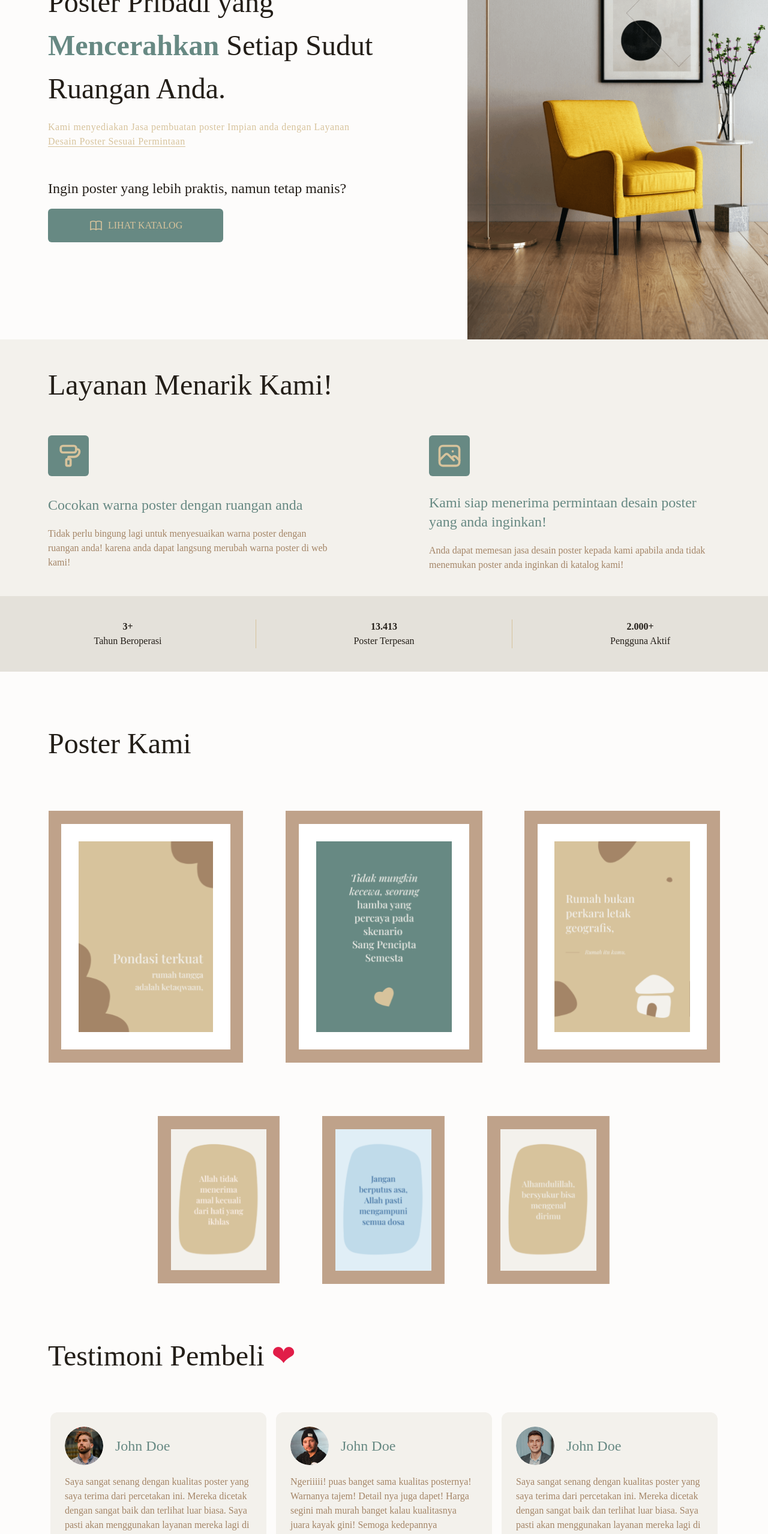
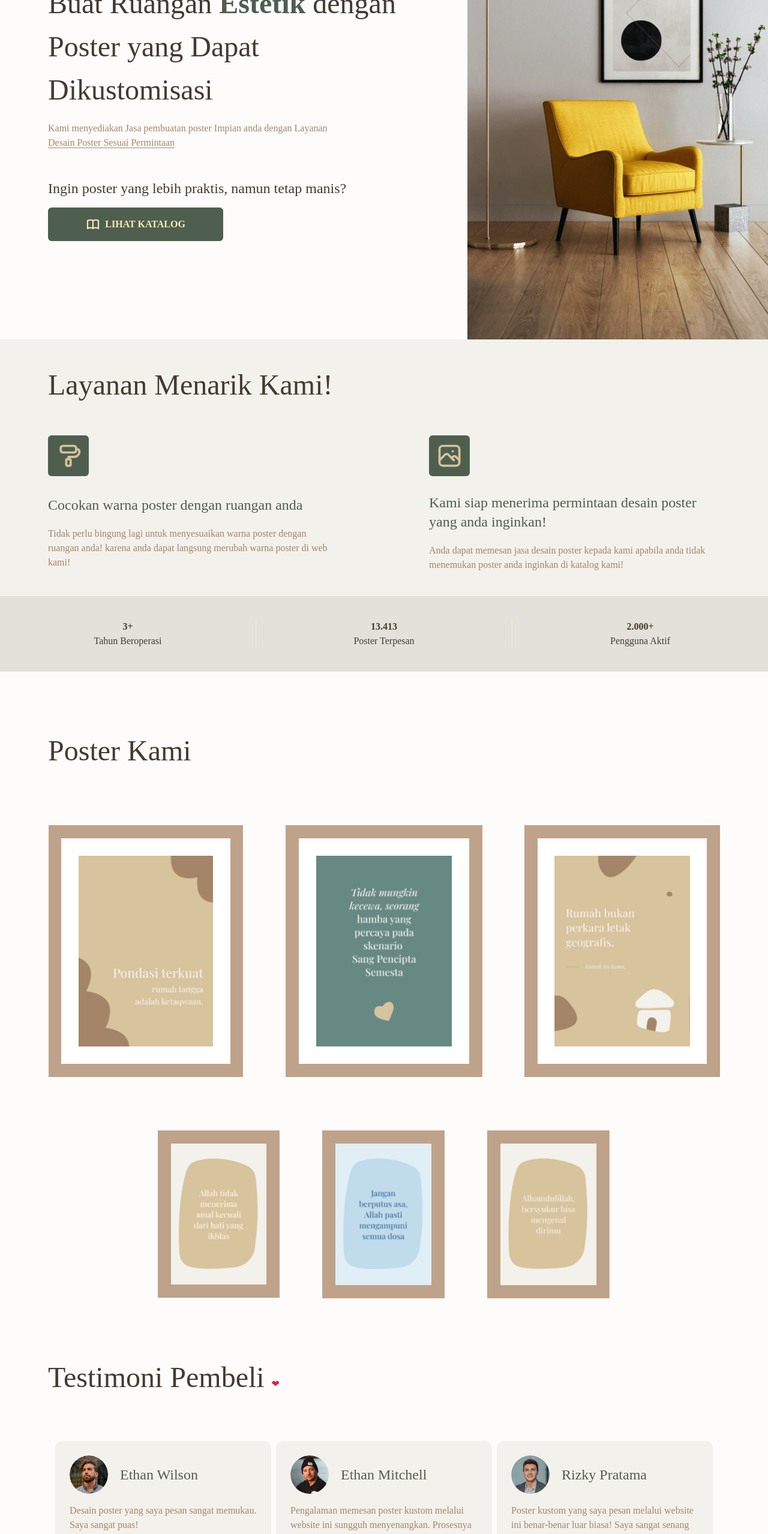
Before and after one commit to ahmadhilmandani/Poster-Palette, a React (Vite) app in the folder frontend/: page / in a window 1280 px wide. Shown: the part 234-2792 px from the top of the page at 60% size. Built offline with nearby package versions, Linux system fonts and the light colour scheme.

Commit message:
UPDATE default classname

```diff
--- a/frontend/src/components/footer/footer.jsx
+++ b/frontend/src/components/footer/footer.jsx
@@ -21,13 +21,13 @@ export default function Footer() {
           </div>
         </div>
         <div className="max-w-[300px] w-full">
-          <h2 className="text-4xl text-white lg:mt-0 mt-20">Alamat</h2>
+          <h1 className=" text-white lg:mt-0 mt-20">Alamat</h1>
           <p className="text-white mt-[40px] text-[20px]">
             Jl. Kejora No. 1 Perumahan Satelit Desa Pabian Kabupaten Sumenep Provinsi Jawa Timur
           </p>
         </div>
         <div>
-          <h2 className="text-4xl text-white lg:mt-0 mt-20">Layanan</h2>
+          <h1 className=" text-white lg:mt-0 mt-20">Layanan</h1>
           <div className="flex gap-3 mt-[40px]">
             <IconChevronRight color="white" />
             <Link to={'/1'} className="text-white border-white">Katalog Poster Kami</Link>
@@ -37,7 +37,7 @@ export default function Footer() {
             <Link to={'/1'} className="text-white border-white">Pesan Desain poster</Link>
           </div>
           <div className="mt-20">
-            <h2 className="text-4xl text-white">Kontak</h2>
+            <h1 className=" text-white">Kontak</h1>
             <Link to={'mailto:ahmadhilmanlagi@gmail.com'} className="text-white border-white mt-[40px] block">ahmadhilmanlagi@gmail.com</Link>
           </div>
         </div>
--- a/frontend/src/index.css
+++ b/frontend/src/index.css
@@ -6,9 +6,28 @@
   @import url("https://fonts.googleapis.com/css2?family=Playfair+Display:wght@400;500;600;700&display=swap");
   * {
     font-family: "Playfair Display", serif;
-    @apply text-brown-500
+    @apply text-brown-500 leading-[150%];
   }
-  a{
-    @apply border-b-0 hover:border-b border-brown-500
+  :not(h1,h2,h3,h4,h5,h6){
+    @apply text-sm lg:text-base lg:leading-[150%] leading-[150%];
+  }
+  a {
+    @apply border-b-0 hover:border-b border-brown-500;
+  }
+  h1,h2,h3,h4,h5,h6{
+    @apply tracking-[100%] font-medium
+  }
+  h1 {
+    @apply lg:text-5xl text-3xl lg:leading-[150%] lg:tracking-[2%];
+  }
+  h2 {
+    @apply text-2xl;
+  }
+
+  .button {
+    @apply bg-emerald-950 text-brown-300 font-semibold rounded-md hover:opacity-90 flex justify-center items-center gap-2;
+  }
+  .active-link{
+    @apply bg-brown-200 px-3 py-1 rounded-full font-black;
   }
 }
--- a/frontend/src/pages/Home/components/clientTestimoniSection/clientTestimoniSection.jsx
+++ b/frontend/src/pages/Home/components/clientTestimoniSection/clientTestimoniSection.jsx
@@ -12,36 +12,36 @@ import avatar8 from "../../../../assets/testimoni-card/avatar-8.png"
 export default function ClientTestimoniSection() {
   return (
     <section className="xl:px-20 lg:px-10 px-3 mt-24">
-      <h1 className="text-5xl">Testimoni Pembeli <span className="text-rose-600">❤</span></h1>
-      <div className="flex flex-wrap justify-center gap-4 mt-[54px]">
+      <h1>Testimoni Pembeli <span className="text-rose-600">❤</span></h1>
+      <div className="flex flex-wrap justify-center lg:gap-2 gap-4 mt-[54px]">
         <div>
-          <TestimoniCard avatar={avatar1} avatarName={'John Doe'}>
-            Saya sangat senang dengan kualitas poster yang saya terima dari percetakan ini. Mereka dicetak dengan sangat baik dan terlihat luar biasa. Saya pasti akan menggunakan layanan mereka lagi di masa depan.
+          <TestimoniCard avatar={avatar1} avatarName={'Ethan Wilson'}>
+            Desain poster yang saya pesan sangat memukau. Saya sangat puas!
           </TestimoniCard>
-          <TestimoniCard avatar={avatar2} avatarName={'John Doe'}>
-            Ngeriiiii! puas banget sama kualitas posternya! Warnanya tajem! Detail nya juga dapet! Harga segini mah murah banget kalau kualitasnya juara kayak gini! Semoga kedepannya kualitasnya tetap bagus kayak gini bahkan kalau bisa meningkat, tapi jangan harganya yaaa yang meningkat, kalau bisa turun wkwkwkwk. Recomended banget pokoknya!
+          <TestimoniCard avatar={avatar2} avatarName={'Daniel Roberts'}>
+            Poster kustom yang saya pesan melalui website ini melebihi harapan saya. Tim desain sangat mengerti kebutuhan saya dan berhasil menciptakan desain yang benar-benar mencerminkan minat dan gaya saya.
           </TestimoniCard>
           <TestimoniCard avatar={avatar3} avatarName={'John Doe'}>
             Saya sangat senang dengan poster yang saya pesan dari percetakan ini. Mereka terlihat sangat bagus di dinding saya
           </TestimoniCard>
         </div>
         <div>
-          <TestimoniCard avatar={avatar4} avatarName={'John Doe'}>
-            Ngeriiiii! puas banget sama kualitas posternya! Warnanya tajem! Detail nya juga dapet! Harga segini mah murah banget kalau kualitasnya juara kayak gini! Semoga kedepannya kualitasnya tetap bagus kayak gini bahkan kalau bisa meningkat, tapi jangan harganya yaaa yang meningkat, kalau bisa turun wkwkwkwk. Recomended banget pokoknya!
+          <TestimoniCard avatar={avatar4} avatarName={'Ethan Mitchell'}>
+            Pengalaman memesan poster kustom melalui website ini sungguh menyenangkan. Prosesnya mudah dan cepat, dan tim desain sangat responsif terhadap kebutuhan dan preferensi saya. Hasil akhirnya benar-benar memukau! Saya pasti akan merekomendasikan kepada teman-teman saya.
           </TestimoniCard>
-          <TestimoniCard avatar={avatar5} avatarName={'John Doe'}>
+          <TestimoniCard avatar={avatar5} avatarName={'James Parker'}>
             Posternya bagus banget pak parah. Aku kustom warna poster yang tentang Kamu itu rumah jadi warna Biru muda gitu, dan hasilnya cakeppp sama persis sama yang aku request.
           </TestimoniCard>
-          <TestimoniCard avatar={avatar6} avatarName={'John Doe'}>
+          <TestimoniCard avatar={avatar6} avatarName={'Daniel Mitchell'}>
             Ngeriiiii! puas banget sama kualitas posternya! Warnanya tajem! Detail nya juga dapet! Harga segini mah murah banget kalau kualitasnya juara kayak gini! Semoga kedepannya kualitasnya tetap bagus kayak gini bahkan kalau bisa meningkat, tapi jangan harganya yaaa yang meningkat, kalau bisa turun wkwkwkwk. Recomended banget pokoknya!
           </TestimoniCard>
         </div>
         <div>
-          <TestimoniCard avatar={avatar7} avatarName={'John Doe'}>
-            Saya sangat senang dengan kualitas poster yang saya terima dari percetakan ini. Mereka dicetak dengan sangat baik dan terlihat luar biasa. Saya pasti akan menggunakan layanan mereka lagi di masa depan.
+          <TestimoniCard avatar={avatar7} avatarName={'Rizky Pratama'}>
+            Poster kustom yang saya pesan melalui website ini benar-benar luar biasa! Saya sangat senang dengan desainnya yang menggambarkan minat saya dengan sempurna. Prosesnya sangat mudah dan hasil akhirnya mengagumkan. Terima kasih kepada tim yang sangat profesional
           </TestimoniCard>
-          <TestimoniCard avatar={avatar8} avatarName={'John Doe'}>
-            Saya sangat senang dengan kualitas poster yang saya terima dari percetakan ini. Mereka dicetak dengan sangat baik dan terlihat luar biasa. Saya pasti akan menggunakan layanan mereka lagi di masa depan.
+          <TestimoniCard avatar={avatar8} avatarName={'Budi Santoso'}>
+            Poster yang saya dapatkan melampaui harapan saya. Terima kasih atas layanan yang bagus!
           </TestimoniCard>
         </div>
       </div>
--- a/frontend/src/pages/Home/components/clientTestimoniSection/components/testimoniCard.jsx
+++ b/frontend/src/pages/Home/components/clientTestimoniSection/components/testimoniCard.jsx
@@ -5,7 +5,7 @@ export default function TestimoniCard({ children, avatar, avatarName }) {
     <div className="bg-brown-100 max-w-[360px] px-[24px] py-[24px] rounded-xl mt-4">
       <div className="flex gap-x-5 items-center">
         <img src={avatar} alt="" className="w-16 aspect-square rounded-full" />
-        <h2 className="text-2xl text-emerald-950">{avatarName}</h2>
+        <h2 className="text-emerald-950">{avatarName}</h2>
       </div>
       <p className="text-brown-400 mt-4">
         {children}
--- a/frontend/src/pages/Home/components/landingSection/landingSection.jsx
+++ b/frontend/src/pages/Home/components/landingSection/landingSection.jsx
@@ -6,13 +6,13 @@ import headerImg from '../../../../assets/hero-img.png'
 export default function LandingSection() {
   return (
     <section className='lg:flex justify-between items-center w-full lg:h-screen min-h-screen'>
-      <div className='xl:pl-20 lg:px-10 px-3 lg:mt-10 mt-32 lg:text-left text-center'>
-        <h1 className='lg:text-5xl text-3xl lg:leading-[150%] leading-[150%]'>Poster Pribadi yang <span className='text-emerald-950 font-bold'>Mencerahkan</span> Setiap Sudut Ruangan Anda.</h1>
-        <p className='max-w-[555px] leading-[150%] mt-4 tracking-[0.5691px] text-brown-300 mx-auto lg:mx-0'>Kami menyediakan Jasa pembuatan poster Impian anda  dengan Layanan <Link className='border-b border-brown-300'>Desain Poster Sesuai Permintaan</Link></p>
-        <h2 className='text-2xl leading-[150%] mt-12'>Ingin poster yang lebih praktis, namun tetap manis? </h2>
-        <Link to={'/1'} className='hover:border-b-0 hover:opacity-90 flex justify-center items-center gap-2 max-w-[292.21px] max-h-[65px] w-full mt-4 py-4 bg-emerald-950 font-medium rounded-md lg:mx-0 mx-auto'>
-          <IconBook stroke={1.6} color='#D7C39C' />
-          <span className='text-brown-300'>LIHAT KATALOG</span>
+      <div className='px-3 xl:px-20 lg:px-10 lg:mt-10 mt-32 lg:text-left text-center'>
+        <h1>Buat Ruangan <span className='text-emerald-950 font-bold lg:text-5xl text-3xl'>Estetik</span> dengan Poster yang Dapat Dikustomisasi</h1>
+        <p className='max-w-[500px] lg:mt-4 mt-8 text-brown-400 mx-auto lg:mx-0'>Kami menyediakan Jasa pembuatan poster Impian anda  dengan Layanan <Link className='border-b border-brown-400'>Desain Poster Sesuai Permintaan</Link></p>
+        <h2 className='mt-12'>Ingin poster yang lebih praktis, namun tetap manis? </h2>
+        <Link to={'/1'} className='button hover:border-b-0 max-w-[292.21px] max-h-[65px] w-full mt-4 py-4 lg:mx-0 mx-auto'>
+          <IconBook stroke={2.1} color='#FAECB8' />
+          LIHAT KATALOG
         </Link>
       </div>
       <img src={headerImg} alt="" className='md:h-full lg:w-auto w-full lg:mt-0 mt-10' />
--- a/frontend/src/pages/Home/components/ourPosterSection/ourPosterSection.jsx
+++ b/frontend/src/pages/Home/components/ourPosterSection/ourPosterSection.jsx
@@ -9,7 +9,7 @@ import sz20x30Mengenalmu from '../../../../assets/poster/20x30-mengenalmu.svg'
 export default function OurPosterSection() {
   return (
     <section className='w-full min-h-screen mt-24 lg:px-0 px-3'>
-      <h1 className='lg:text-5xl text-3xl xl:px-20 lg:px-10 px-3'>Poster Kami</h1>
+      <h1 className='xl:px-20 lg:px-10 px-3'>Poster Kami</h1>
       <div className='flex lg:justify-center justify-start lg:gap-x-[70px] gap-x-[30px] items-center h-[420px] mt-[88.29px] overflow-auto'>
         <img src={szA4KPondasiTerkuat} alt="" className='h-full' />
         <img src={szA4TidakMungkinKecewa} alt="" className='h-full' />
--- a/frontend/src/pages/Home/components/serviceSection/serviceSetion.jsx
+++ b/frontend/src/pages/Home/components/serviceSection/serviceSetion.jsx
@@ -4,14 +4,14 @@ export default function ServiceSection() {
   return (
     <section>
       <div className='bg-brown-100 w-full min-h-[366px] py-10 lg:px-20 px-3'>
-        <h1 className='lg:text-5xl text-3xl lg:leading-[150%] leading-[150%] text-center lg:text-left'>Layanan Menarik Kami!</h1>
+        <h1 className='text-center lg:text-left'>Layanan Menarik Kami!</h1>
         <div className='mt-12 lg:flex justify-between lg:gap-x-[150px]'>
           <div className='flex flex-1 flex-wrap lg:justify-start justify-center text-center lg:text-left items-start gap-7'>
             <div className='bg-emerald-950 rounded-md p-3'>
               <IconPaint stroke={2} size={44.1} color='#D7C39C' />
             </div>
             <div>
-              <h2 className='text-emerald-950 text-2xl'>Cocokan warna poster dengan ruangan anda</h2>
+              <h2 className='text-emerald-950'>Cocokan warna poster dengan ruangan anda</h2>
               <div className='text-brown-400 mt-5'>
                 Tidak perlu bingung lagi untuk menyesuaikan warna poster dengan ruangan anda! karena anda dapat langsung merubah warna poster di web kami!
               </div>
@@ -22,7 +22,7 @@ export default function ServiceSection() {
               <IconPhoto stroke={2} size={44.1} color='#D7C39C' />
             </div>
             <div>
-              <h2 className='text-emerald-950 text-2xl'>Kami siap menerima permintaan desain poster yang anda inginkan!</h2>
+              <h2 className='text-emerald-950'>Kami siap menerima permintaan desain poster yang anda inginkan!</h2>
               <div className='text-brown-400 mt-5'>
                 Anda dapat memesan jasa desain poster kepada kami apabila anda tidak menemukan poster anda inginkan di katalog kami!
               </div>
--- a/frontend/tailwind.config.js
+++ b/frontend/tailwind.config.js
@@ -11,12 +11,12 @@ export default {
           50: '#FDFCFB',
           100: '#F3F1EC',
           200: '#E4E1DA',
-          300: '#D7C39C',
+          300: '#FAECB8',
           400: '#A48567',
-          500: '#231E18',
+          500: '#433B31',
         },
         emerald: {
-          950: '#678983',
+          950: '#4F5F4F',
         },
       }
     },
```
Also changed, not shown: frontend/src/components/navbar/components/mobileSubMenu.jsx (+4 -4 lines), frontend/src/components/navbar/navbar.jsx (+5 -5 lines).
